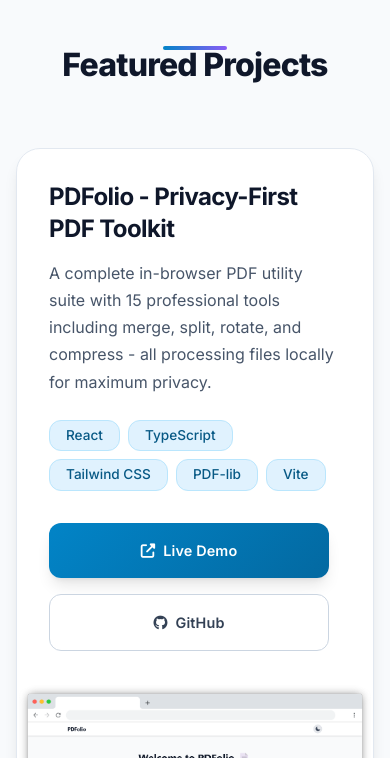
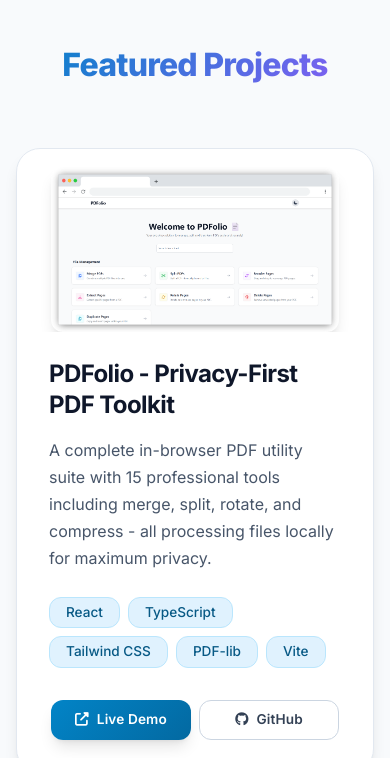
Before and after one commit to ravneet0628/ravneet0628.github.io, a plain HTML site: page index.html in a window 390 px wide. Shown: the part 846-1604 px from the top of the page. Drawn offline with Linux system fonts and the light colour scheme.

Commit message:
minor style changes

```diff
--- a/styles.css
+++ b/styles.css
@@ -453,18 +453,11 @@ section {
     color: var(--gray-900);
     position: relative;
     letter-spacing: -0.025em;
-}
-
-.section-title::after {
-    content: '';
-    position: absolute;
-    bottom: -var(--space-md);
-    left: 50%;
-    transform: translateX(-50%);
-    width: 4rem;
-    height: 4px;
-    background: linear-gradient(90deg, var(--primary-600), var(--accent-purple));
-    border-radius: 2px;
+    background: linear-gradient(135deg, var(--primary-600), var(--accent-purple));
+    background-clip: text;
+    -webkit-background-clip: text;
+    -webkit-text-fill-color: transparent;
+    text-shadow: none;
 }
 
 
@@ -865,12 +858,26 @@ section {
     }
 
     .project-info {
-        padding: var(--space-xl);
+        padding: var(--space-lg) var(--space-xl) var(--space-xl);
+        order: 2;
+        display: flex;
+        flex-direction: column;
+    }
+
+    .project-info h3 {
+        order: -1;
+        margin-bottom: var(--space-md);
     }
 
     .project-image {
         width: 100%;
         margin: 0;
+        border-radius: 0;
+        order: 1;
+        padding: var(--space-md) var(--space-xl) 0;
+    }
+
+    .project-image img {
         border-radius: var(--radius-lg);
     }
 
@@ -897,11 +904,17 @@ section {
     }
 
     .project-links {
-        flex-direction: column;
+        flex-direction: row;
+        justify-content: center;
+        gap: var(--space-sm);
     }
 
     .project-links .btn {
         text-align: center;
+        padding: var(--space-sm) var(--space-md);
+        font-size: 0.85rem;
+        flex: 1;
+        max-width: 140px;
     }
 }
 
```
